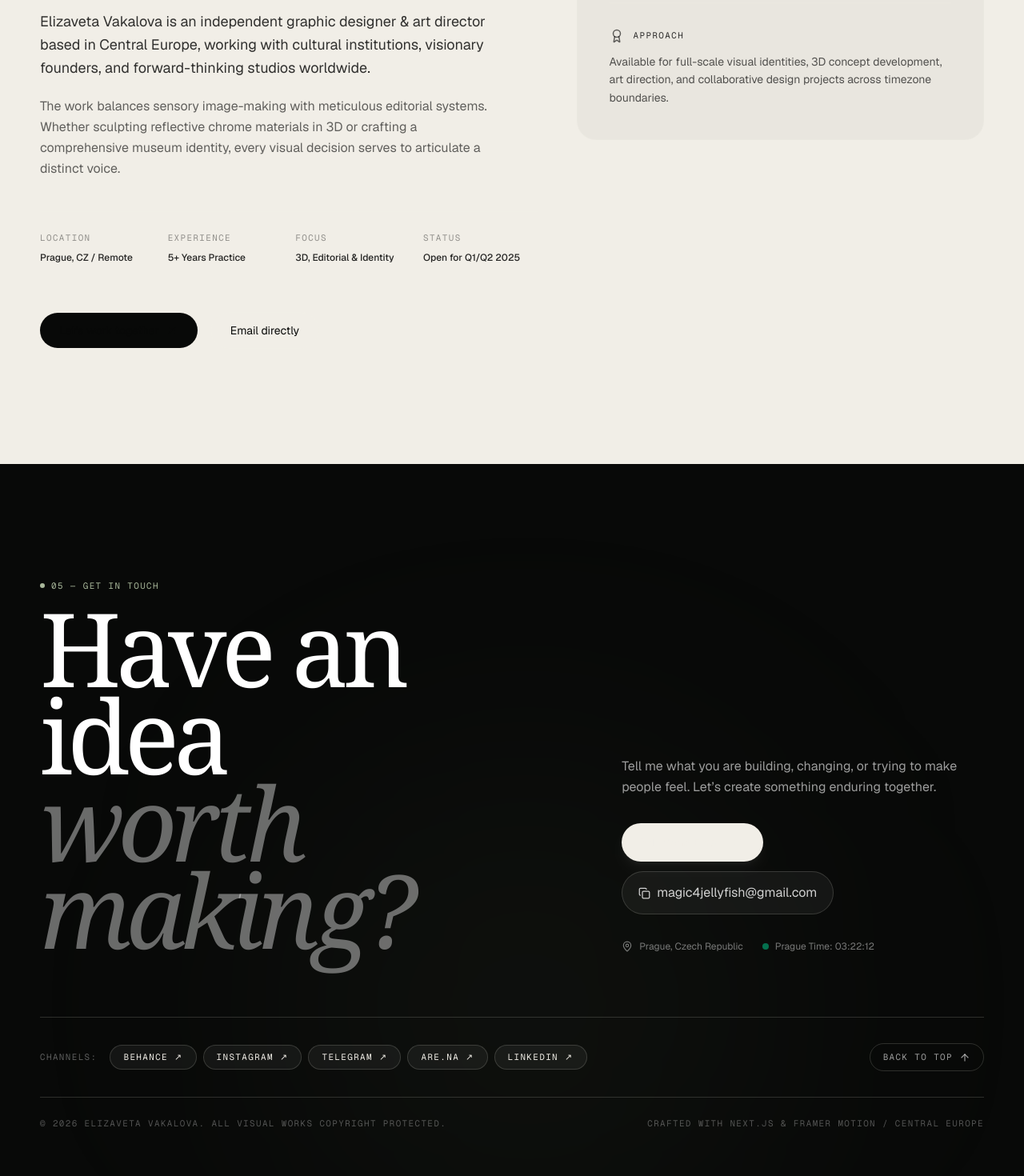
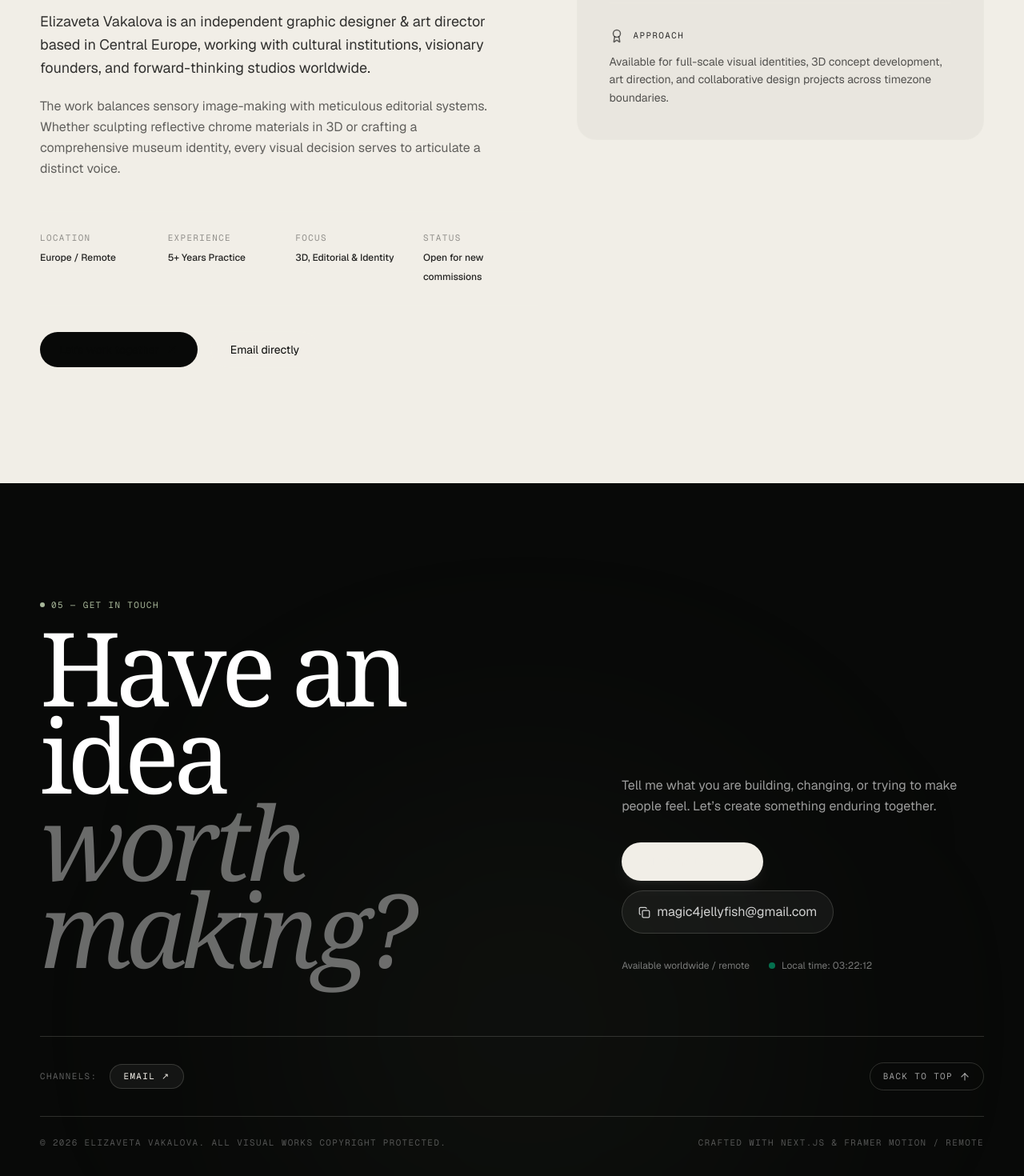
Before and after one commit to akira777777/------------, a Next.js app in the folder portfolio/: page / in a window 1280 px wide. Shown: the part 6835-8305 px from the top of the page at 80% size. Built offline with nearby package versions, Linux system fonts and the light colour scheme.

Commit message:
feat: add About and Contact sections with dynamic local time display and layout configuration

```diff
--- a/portfolio/src/app/layout.tsx
+++ b/portfolio/src/app/layout.tsx
@@ -8,7 +8,6 @@ const geistSans = Geist({ variable: "--font-sans", subsets: ["latin"] });
 const geistMono = Geist_Mono({ variable: "--font-mono", subsets: ["latin"] });
 
 export const metadata: Metadata = {
-  metadataBase: new URL("https://portfolio.local"),
   title: { default: `${siteConfig.name} — ${siteConfig.role}`, template: `%s — ${siteConfig.name}` },
   description: siteConfig.description,
   keywords: ["graphic design", "art direction", "editorial design", "Elizaveta Vakalova"],
--- a/portfolio/src/components/About.tsx
+++ b/portfolio/src/components/About.tsx
@@ -15,10 +15,10 @@ const tools = [
 ];
 
 const highlights = [
-  { label: "Location", value: "Prague, CZ / Remote" },
+  { label: "Location", value: "Europe / Remote" },
   { label: "Experience", value: "5+ Years Practice" },
   { label: "Focus", value: "3D, Editorial & Identity" },
-  { label: "Status", value: "Open for Q1/Q2 2025" },
+  { label: "Status", value: "Open for new commissions" },
 ];
 
 export default function About() {
--- a/portfolio/src/components/Contact.tsx
+++ b/portfolio/src/components/Contact.tsx
@@ -1,17 +1,9 @@
 "use client";
 
 import { useState, useEffect } from "react";
-import { ArrowUp, ArrowUpRight, Check, Copy, Mail, MapPin } from "lucide-react";
+import { ArrowUp, ArrowUpRight, Check, Copy, Mail } from "lucide-react";
 import { siteConfig } from "@/lib/portfolio";
 import { Reveal } from "./Reveal";
-
-const socials = [
-  { name: "Behance", url: "https://behance.net" },
-  { name: "Instagram", url: "https://instagram.com" },
-  { name: "Telegram", url: "https://t.me" },
-  { name: "Are.na", url: "https://are.na" },
-  { name: "LinkedIn", url: "https://linkedin.com" },
-];
 
 export default function Contact() {
   const [copied, setCopied] = useState(false);
@@ -111,14 +103,11 @@ export default function Contact() {
 
               {/* Status info */}
               <div className="mt-8 flex flex-wrap items-center gap-6 text-xs text-white/45">
-                <div className="flex items-center gap-2">
-                  <MapPin size={14} />
-                  <span>Prague, Czech Republic</span>
-                </div>
+                <span>Available worldwide / remote</span>
                 {time && (
                   <div className="flex items-center gap-2">
                     <span className="h-2 w-2 rounded-full bg-emerald-400 animate-pulse" />
-                    <span>Prague Time: {time}</span>
+                    <span>Local time: {time}</span>
                   </div>
                 )}
               </div>
@@ -129,17 +118,7 @@ export default function Contact() {
           <div className="mt-20 pt-8 border-t border-white/10 flex flex-wrap items-center justify-between gap-6">
             <div className="flex flex-wrap items-center gap-2">
               <span className="mono text-[.6rem] text-white/35 mr-2">Channels:</span>
-              {socials.map((s) => (
-                <a
-                  key={s.name}
-                  href={s.url}
-                  target="_blank"
-                  rel="noopener noreferrer"
-                  className="mono rounded-full border border-white/10 bg-white/5 px-4 py-1.5 text-[.6rem] text-white/60 transition-all hover:border-white/30 hover:bg-white/10 hover:text-white"
-                >
-                  {s.name} ↗
-                </a>
-              ))}
+              <a href={href} className="mono rounded-full border border-white/10 bg-white/5 px-4 py-1.5 text-[.6rem] text-white/60 transition-all hover:border-white/30 hover:bg-white/10 hover:text-white">Email ↗</a>
             </div>
 
             <button
@@ -158,7 +137,7 @@ export default function Contact() {
               © {new Date().getFullYear()} {siteConfig.name}. All visual works copyright protected.
             </span>
             <span className="mono">
-              Crafted with Next.js & Framer Motion / Central Europe
+              Crafted with Next.js & Framer Motion / Remote
             </span>
           </div>
         </Reveal>
--- a/portfolio/src/components/Hero.tsx
+++ b/portfolio/src/components/Hero.tsx
@@ -49,7 +49,7 @@ export default function Hero() {
         <div className="grid items-center gap-10 py-16 md:grid-cols-[1.15fr_.85fr] md:gap-16">
           <div>
             <motion.p
-              initial={{ opacity: 0, y: 15 }}
+              initial={false}
               animate={{ opacity: 1, y: 0 }}
               transition={{ duration: 0.7 }}
               className="mono mb-6 text-[var(--accent)]"
@@ -58,7 +58,7 @@ export default function Hero() {
             </motion.p>
 
             <motion.h1
-              initial={{ opacity: 0, y: 35 }}
+              initial={false}
               animate={{ opacity: 1, y: 0 }}
               transition={{ duration: 1, delay: 0.12 }}
               className="display max-w-4xl text-[clamp(4rem,10vw,9.5rem)] leading-[.82]"
@@ -69,7 +69,7 @@ export default function Hero() {
             </motion.h1>
 
             <motion.p
-              initial={{ opacity: 0, y: 20 }}
+              initial={false}
               animate={{ opacity: 1, y: 0 }}
               transition={{ duration: 0.8, delay: 0.3 }}
               className="mt-8 max-w-md text-base leading-relaxed text-white/55"
@@ -79,7 +79,7 @@ export default function Hero() {
             </motion.p>
 
             <motion.div
-              initial={{ opacity: 0, y: 15 }}
+              initial={false}
               animate={{ opacity: 1, y: 0 }}
               transition={{ duration: 0.7, delay: 0.45 }}
               className="mt-9 flex flex-wrap gap-3"
@@ -105,7 +105,7 @@ export default function Hero() {
 
           <motion.div
             style={reduced ? undefined : { x: imageX, y: imageY }}
-            initial={{ opacity: 0, scale: 0.88, rotate: 5 }}
+            initial={false}
             animate={{ opacity: 1, scale: 1, rotate: 0 }}
             transition={{ duration: 1.2, delay: 0.25, ease: [0.16, 1, 0.3, 1] }}
             className="relative mx-auto aspect-[.82] w-[min(78vw,430px)]"
```
